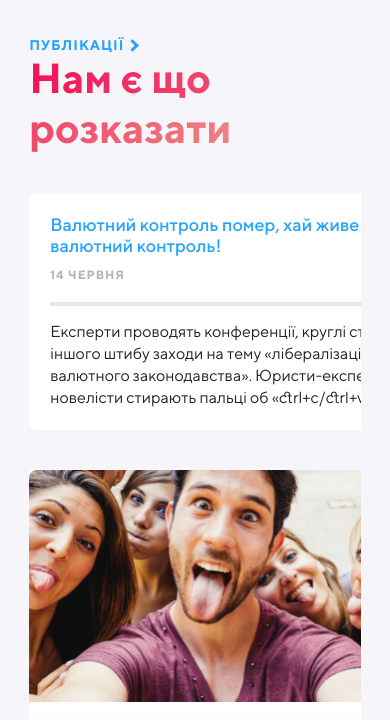
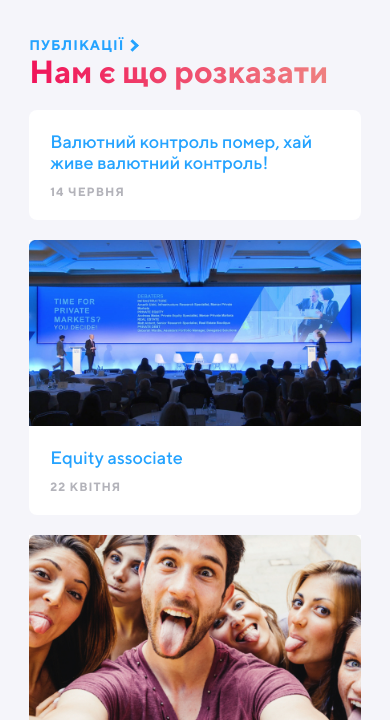
Before and after one commit to anyabuu/hlegas-site, a website: page src/index.html in a window 390 px wide. Shown: the part 4936-5656 px from the top of the page. Drawn offline with Linux system fonts and the light colour scheme.

Commit message:
publication and footer sections adaptive-phone made

```diff
--- a/src/scss/sections/footer.scss
+++ b/src/scss/sections/footer.scss
@@ -8,18 +8,35 @@
     display: flex;
     justify-content: space-between;
     border-top: 4px solid var(--color-grey-separator);
+
+    @include media-phone {
+        flex-direction: column;
+        align-items: center;
+    }
 }
 
 .footer__info {
     display: flex;
     flex-direction: column;
     gap: 31px;
+
+    @include media-phone {
+        flex-direction: column;
+        align-items: center;
+        gap: 20px;
+    }
 }
 
 .footer__location {
     display: flex;
     gap: 13px;
     align-items: baseline;
+
+    @include media-phone {
+        flex-direction: column;
+        align-items: center;
+        gap: 8px;
+    }
 }
 
 .footer__adress {
@@ -32,6 +49,15 @@
         @include circle;
         background-color: var(--color-grey-text);
         margin-left: 18px;
+
+        @include media-phone {
+            display: none;
+            align-items: center;
+        }
+     }
+
+     @include media-phone {
+         font-weight: bold;
      }
 }
 
@@ -47,6 +73,12 @@
     display: flex;
     gap: 10px;
     align-items: baseline;
+
+    @include media-phone {
+        flex-direction: column;
+        align-items: center;
+        gap: 20px;
+    }
 }
 
 
@@ -55,6 +87,10 @@
         @include circle;
         background-color: var(--color-grey-text);
         margin-left: 10px;
+
+        @include media-phone {
+            display: none;
+        }
     }
 
     .footer__fb-logo-hover {
@@ -80,6 +116,10 @@
         @include circle;
         background-color: var(--color-grey-text);
         margin-left: 10px;
+
+        @include media-phone {
+            display: none;
+        }
     }
 }
 
@@ -93,4 +133,9 @@
 .footer__company {
     @include paragraph-min;
     color: var(--color-grey-text);
+
+    @include media-phone {
+        padding-top: 20px;
+        text-align: center;
+    }
 }
--- a/src/scss/sections/publication.scss
+++ b/src/scss/sections/publication.scss
@@ -16,6 +16,11 @@
     @include text-head;
     font-weight: bold;
     padding-bottom: 40px;
+
+    @include media-phone {
+        @include text-title;
+        padding-bottom: 20px;
+    }
 }
 
 .publication__title-inline {
@@ -40,7 +45,20 @@
         width: 100%;
         height: 200px;
         background: linear-gradient(180deg, rgba(245, 245, 250, 0) 0%, #F5F5FA 86.5%);
+
+        @include media-phone{
+            display: none;
+        }
     }
+
+    @include media-phone {
+        display: flex;
+        grid-template-columns: 1fr;
+        flex-direction: column;
+        grid-template-rows: repeat(7, 275px);
+        gap: 20px;
+    }
+
 }
 
 
@@ -64,6 +82,10 @@
     &:nth-child(3) {
         grid-row: 1/4;
         grid-column: 3/4;
+
+        @include media-phone {
+            display: none;
+        }
     }
 
     &:nth-child(4) {
@@ -102,11 +124,20 @@
     border-bottom: 4px solid var(--color-grey-separator);
     padding-top: 12px;
     padding-bottom: 20px;
+
+    @include media-phone {
+        border:none;
+        padding-bottom: 0px;
+    }
 }
 
 .publication__card-content {
     @include paragraph-min;
     padding-top: 15px;
+
+    @include media-phone {
+        display: none;
+    }
 }
 
 .publication__button-wrapper {
@@ -118,4 +149,10 @@
     @include button;
     @include button-content;
     transform: translate(0px, -60px);
+
+    @include media-phone {
+        transform: none;
+        margin-top: 40px;
+        margin-bottom: 40px;
+    }
 }
```
Also changed, not shown: src/css/styles.css, src/scss/sections/case.scss (line endings or trailing spaces), src/scss/sections/trust.scss (line endings or trailing spaces).
